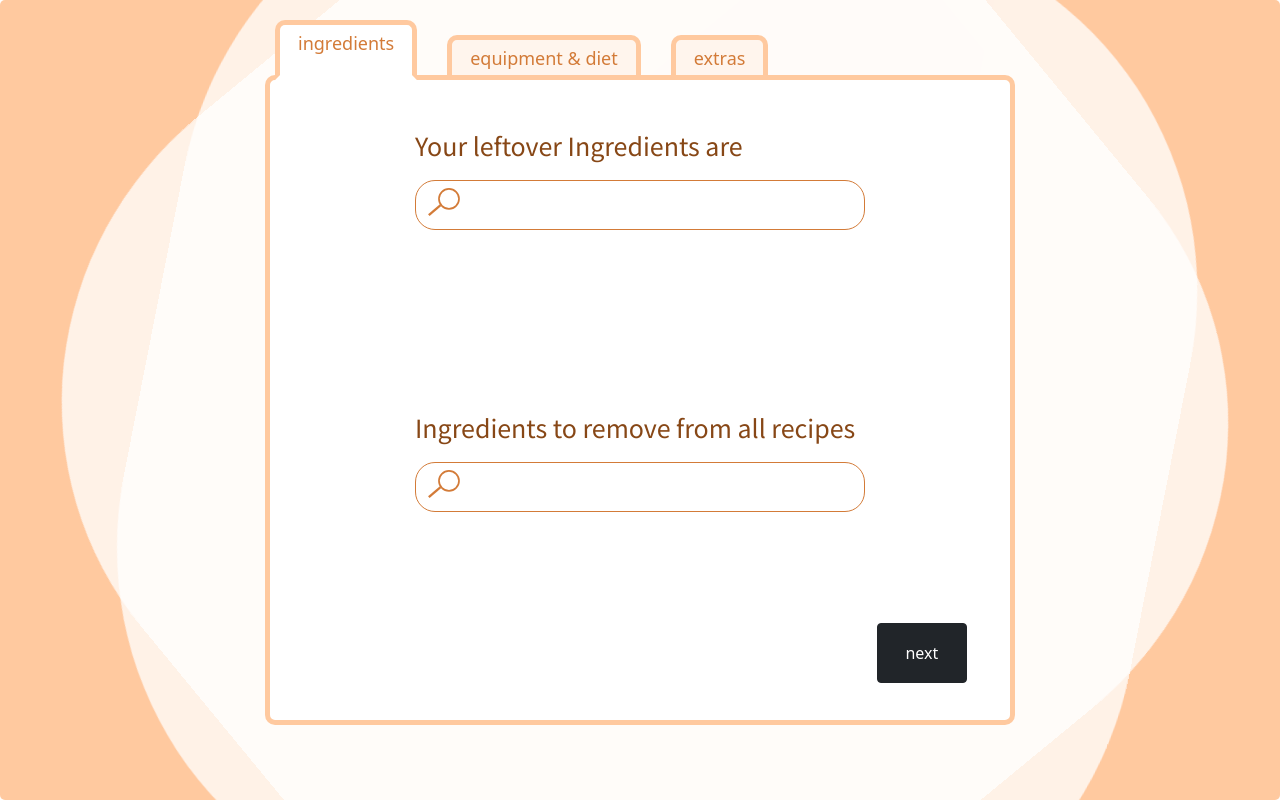
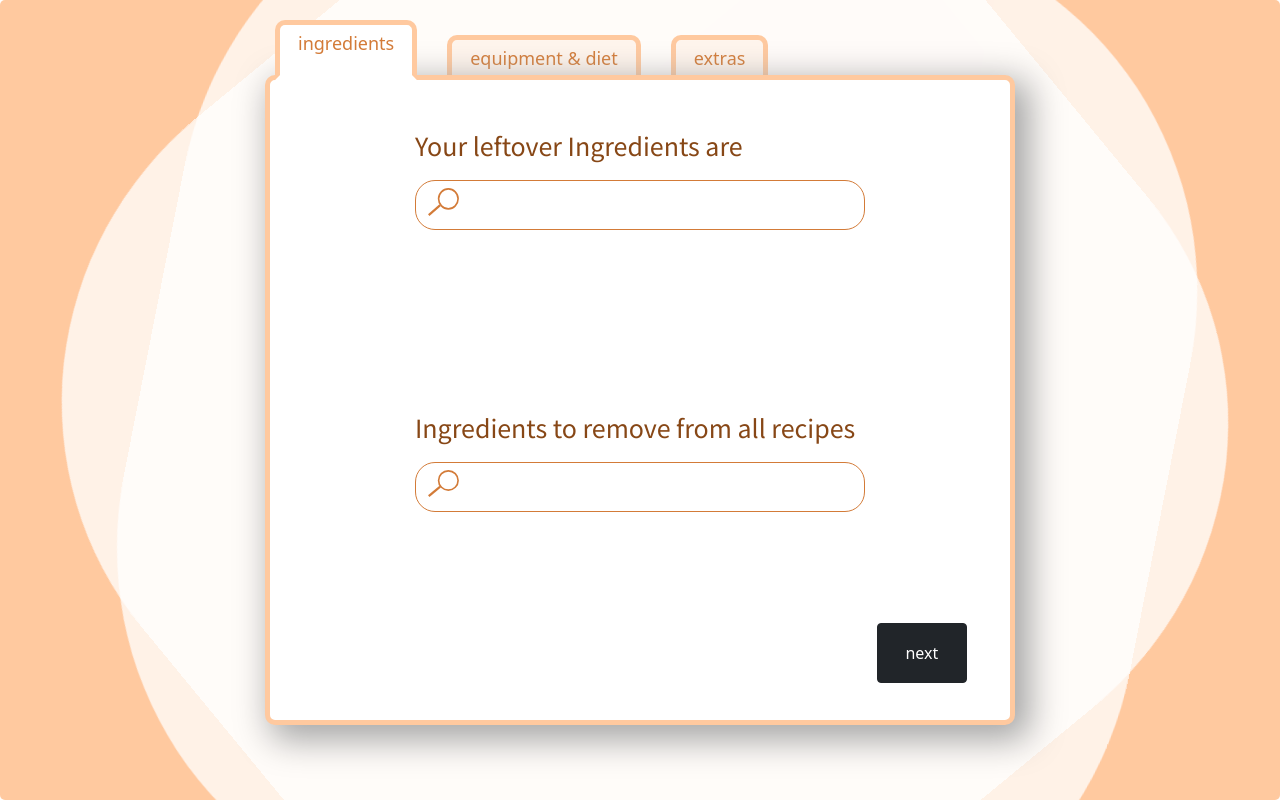
Before and after one commit to ktanojo17505/whipped-up, a Next.js app: page /form in a window 1280 px wide. Built offline with nearby package versions, Linux system fonts and the light colour scheme.

Commit message:
added more stylings

```diff
--- a/styles/form.module.css
+++ b/styles/form.module.css
@@ -76,6 +76,7 @@ from { transform: rotate(360deg);}
     position: absolute !important;
     background-color: white;
     z-index: 2;
+    box-shadow: 10px 10px 35px 5px #a5a5a5;
 }
 
 .rightBlock {
@@ -186,7 +187,8 @@ from { transform: rotate(360deg);}
 
 .input{
     border: none;
-    margin-left: 10px
+    margin-left: 10px;
+    width: 90%;
 }
 
 .xButton{
```
Also changed, not shown: public/images/Logo.svg (added).
